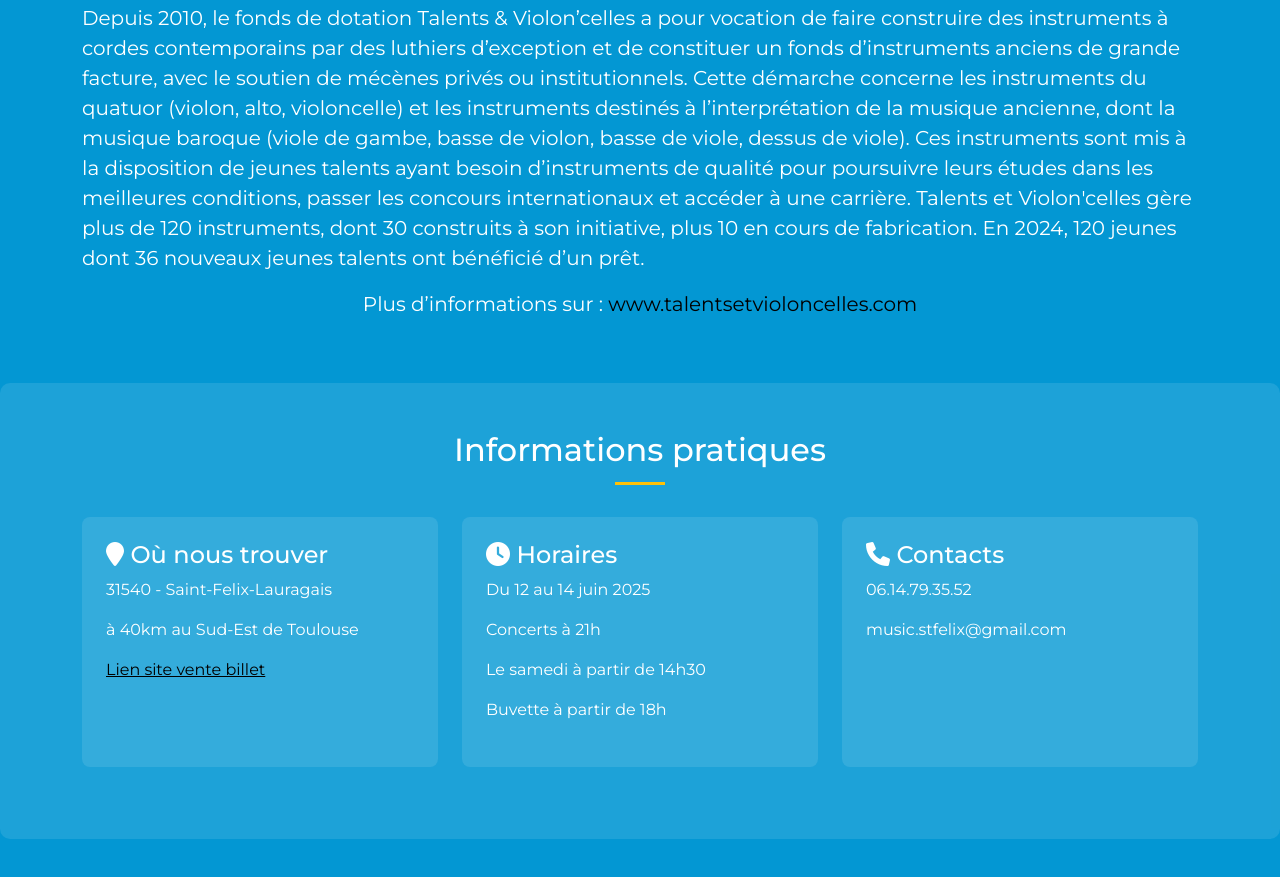
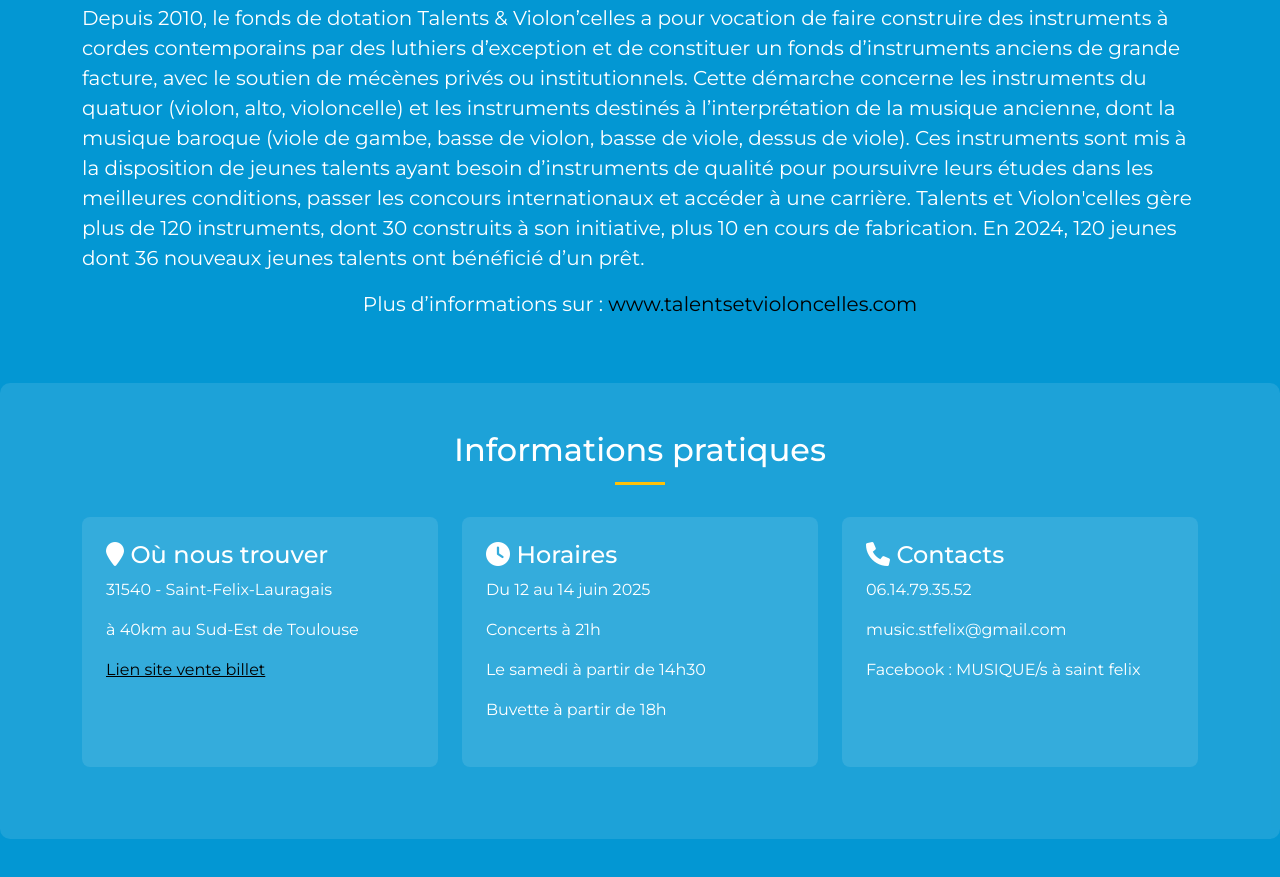
Before and after one commit to Numazer/ProjetConcerts, a website: page index.html in a window 1280 px wide. Shown: the part 5015-5892 px from the top of the page. Drawn offline with nearby package versions, Linux system fonts and the light colour scheme.

Commit message:
ajout facebook

```diff
--- a/index.html
+++ b/index.html
@@ -366,6 +366,7 @@
                     <h4><i class="fas fa-phone"></i> Contacts</h4>
                     <p>06.14.79.35.52</p>
                     <p>music.stfelix@gmail.com</p>
+                    <p>Facebook : MUSIQUE/s à saint felix</p>
                 </div>
             </div>
         </div>
```
